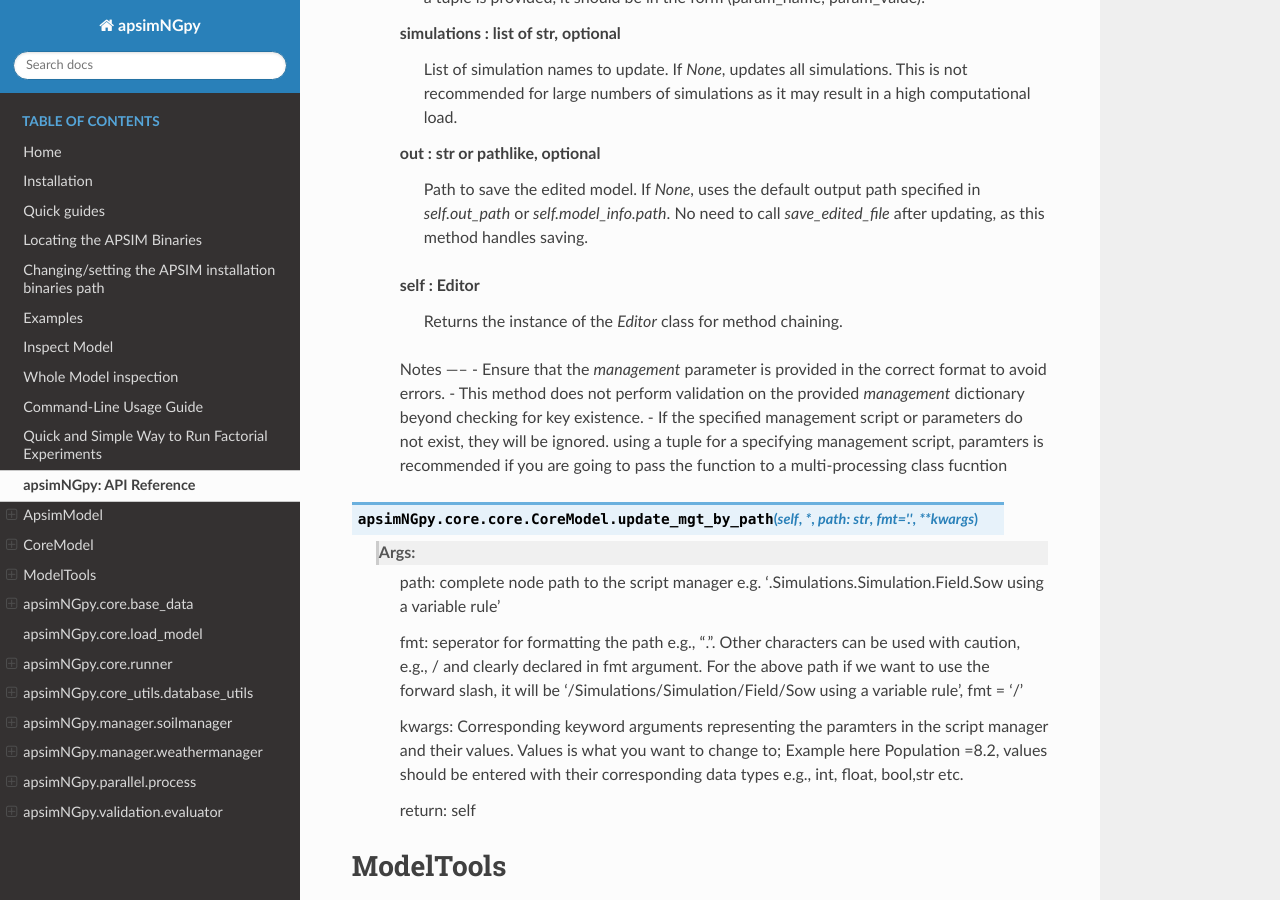
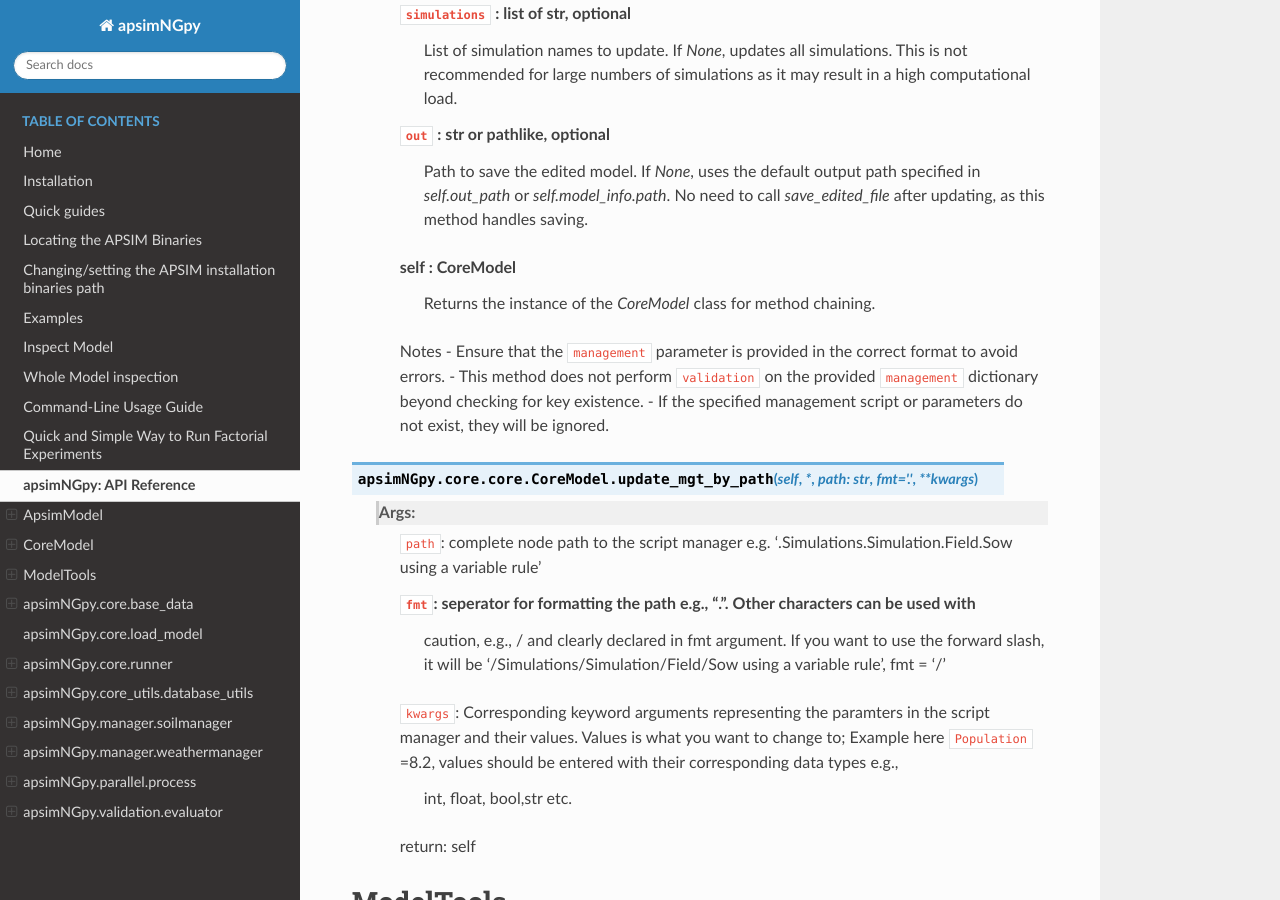
Before and after one commit to MAGALA-RICHARD/documentation-example, a Sphinx documentation site: the page built from doc/api.rst, in a window 1280 px wide and 900 px high, scrolled down 30375 px. Built offline with Sphinx 7.4.7 and the Read the Docs theme 3.1.0, drawn with Linux system fonts in a browser that asks for light colours; some of the changed text lies outside the part shown.

Commit message:
custom css 20%

````diff
--- a/doc/api.rst
+++ b/doc/api.rst
@@ -293,25 +293,27 @@ CoreModel
 
 .. function:: apsimNGpy.core.core.CoreModel.change_simulation_dates(self, start_date: str = None, end_date: str = None, simulations: Union[tuple, list] = None)
 
-   Set simulation dates. this is important to run this method before run the weather replacement method as
-        the date needs to be allowed into weather
+   Set simulation dates.
 
         Parameters
         -----------------------------------
 
-        :param: start_date: (str) optional
-            Start date as string, by default `None`
-        :param end_date: str (str) optional
-            End date as string, by default `None`
-        :param simulations (str), optional
-            List of simulation names to update, if `None` update all simulations
+        ``start_date``: (str) optional
+            Start date as string, by default ``None``.
+
+        ``end_date``: str (str) optional.
+            End date as string, by default ``None``.
+
+        ``simulations`` (str), optional
+            List of simulation names to update, if ``None`` update all simulations.
         Note
         ________
-        one of the start_date or end_date parameters should at least not be None
+        one of the ``start_date`` or ``end_date`` parameters should at least not be None
 
         raises assertion error if all dates are None
 
-        @return None
+        ``return``: ``none``
+
         Example:
         ---------
             >>> from apsimNGpy.core.base_data import load_default_simulations
@@ -327,16 +329,16 @@ CoreModel
 
 .. function:: apsimNGpy.core.core.CoreModel.change_som(self, *, simulations: Union[tuple, list] = None, inrm: int = None, icnr: int = None, surface_om_name='SurfaceOrganicMatter', **kwargs)
 
-   Change Surface Organic Matter (SOM) properties in specified simulations.
+   Change ``Surface Organic Matter`` (``SOM``) properties in specified simulations.
 
     Parameters:
-        simulations (str ort list): List of simulation names to target (default: None).
-
-        inrm (int): New value for Initial Residue Mass (default: 1250).
-
-        icnr (int): New value for Initial Carbon to Nitrogen Ratio (default: 27).
-
-        surface_om_name (str, optional): name of the surface organic matter child defaults to ='SurfaceOrganicMatter'
+        ``simulations`` (str ort list): List of simulation names to target (default: None).
+
+        ``inrm`` (int): New value for Initial Residue Mass (default: 1250).
+
+        ``icnr``` (int): New value for Initial Carbon to Nitrogen Ratio (default: 27).
+
+        ``surface_om_name`` (str, optional): name of the surface organic matter child defaults to ='SurfaceOrganicMatter'
     Returns:
         self: The current instance of the class.
 
@@ -581,10 +583,8 @@ CoreModel
 
         Parameters
         ----------
-        simulations, optional
-            List or tuple of simulation names to update, if `None` show all simulations. if you are not sure,
-
-            use the property decorator 'extract_simulation_name'
+        ``simulations``, optional
+            List or tuple of simulation names to update, if `None` show all simulations.
 
 .. function:: apsimNGpy.core.core.CoreModel.extract_any_soil_physical(self, parameter, simulations: [<class 'list'>, <class 'tuple'>] = None)
 
@@ -635,7 +636,6 @@ CoreModel
         >>> model = load_default_simulations(crop = 'maize')
         >>> ui = model.extract_user_input(manager_name='Fertilise at sowing')
         >>> print(ui)
-
         {'Crop': 'Maize', 'FertiliserType': 'NO3N', 'Amount': '160.0'}
 
 .. function:: apsimNGpy.core.core.CoreModel.find_model(model_name: str, model_namespace=None)
@@ -997,8 +997,9 @@ CoreModel
 
 .. function:: apsimNGpy.core.core.CoreModel.preview_simulation(self)
 
-   Preview the simulation file in the apsimNGpy object in the APSIM graphical user interface
-        @return: opens the simulation file
+   Preview the simulation file in the apsimNGpy object in the APSIM graphical user interface.
+
+        ``return``: opens the simulation file
 
 .. function:: apsimNGpy.core.core.CoreModel.read_from_db_names(self, report_names: Union[str, list], **kwargs) -> pandas.core.frame.DataFrame
 
@@ -1288,11 +1293,12 @@ CoreModel
 
         Parameters
         ----------
-       - parameters (dict, required) dictionary of cultivar parameters to update.
-
-       - simulations, optional
+       ``parameters`` (dict, required) dictionary of cultivar parameters to update.
+
+       ``simulations``, optional
             List or tuples of simulation names to update if `None` update all simulations.
-       - clear (bool, optional)
+
+       ``clear`` (bool, optional)
             If `True` remove all existing parameters, by default `False`.
 
 .. function:: apsimNGpy.core.core.CoreModel.update_mgt(self, *, management: Union[dict, tuple], simulations: [<class 'list'>, <class 'tuple'>] = None, out: [<class 'pathlib.Path'>, <class 'str'>] = None, reload: bool = True, **kwargs)
@@ -1301,43 +1307,40 @@ CoreModel
 
             Parameters
             ----------
-            management : dict or tuple
+            ``management`` : dict or tuple
                 A dictionary or tuple of management parameters to update. The dictionary should have 'Name' as the key
                 for the management script's name and corresponding values to update. Lists are not allowed as they are mutable
                 and may cause issues with parallel processing. If a tuple is provided, it should be in the form (param_name, param_value).
 
-            simulations : list of str, optional
+            ``simulations`` : list of str, optional
                 List of simulation names to update. If `None`, updates all simulations. This is not recommended for large
                 numbers of simulations as it may result in a high computational load.
 
-            out : str or pathlike, optional
+            ``out`` : str or pathlike, optional
                 Path to save the edited model. If `None`, uses the default output path specified in `self.out_path` or
                 `self.model_info.path`. No need to call `save_edited_file` after updating, as this method handles saving.
 
             Returns
             -------
-            self : Editor
-                Returns the instance of the `Editor` class for method chaining.
-
-            Notes ----- - Ensure that the `management` parameter is provided in the correct format to avoid errors. -
-            This method does not perform validation on the provided `management` dictionary beyond checking for key
+            self : CoreModel
+                Returns the instance of the `CoreModel` class for method chaining.
+
+            Notes - Ensure that the ``management`` parameter is provided in the correct format to avoid errors. -
+            This method does not perform ``validation`` on the provided ``management`` dictionary beyond checking for key
             existence. - If the specified management script or parameters do not exist, they will be ignored.
-            using a tuple for a specifying management script, paramters is recommended if you are going to pass the function to  a multi-processing class fucntion
 
 .. function:: apsimNGpy.core.core.CoreModel.update_mgt_by_path(self, *, path: str, fmt='.', **kwargs)
 
    Args:
         _________________
-        path: complete node path to the script manager e.g. '.Simulations.Simulation.Field.Sow using a
-        variable rule'
-
-        fmt: seperator for formatting the path e.g., ".". Other characters can be used with
-        caution, e.g., / and clearly declared in fmt argument.
-        For the above path if we want to use the forward slash, it will be '/Simulations/Simulation/Field/Sow using a variable rule', fmt = '/'
-
-        kwargs: Corresponding keyword arguments representing the paramters in the script manager and their values. Values is what you want
-        to change to; Example here Population =8.2, values should be entered with their corresponding data types e.g.,
-        int, float, bool,str etc.
+        ``path``: complete node path to the script manager e.g. '.Simulations.Simulation.Field.Sow using a variable rule'
+
+        ``fmt``: seperator for formatting the path e.g., ".". Other characters can be used with
+         caution, e.g., / and clearly declared in fmt argument. If you want to use the forward slash, it will be '/Simulations/Simulation/Field/Sow using a variable rule', fmt = '/'
+
+        ``kwargs``: Corresponding keyword arguments representing the paramters in the script manager and their values. Values is what you want
+        to change to; Example here ``Population`` =8.2, values should be entered with their corresponding data types e.g.,
+         int, float, bool,str etc.
 
         return: self
 
````
Also changed, not shown: other parts of doc/api.rst (+17 -12 lines).
